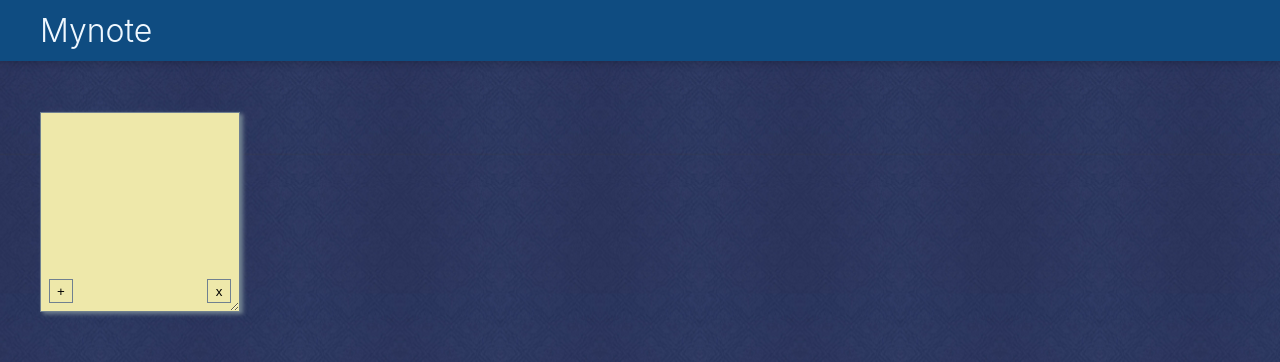
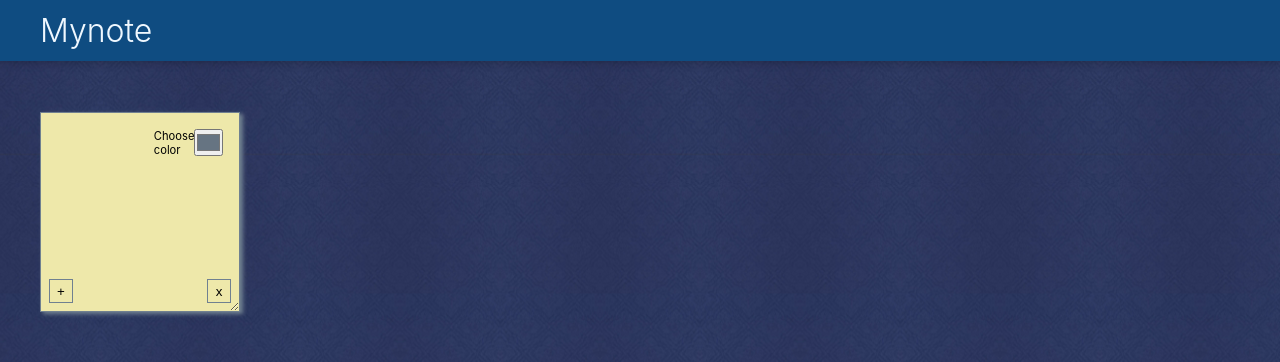
Before and after one commit to marinaandthecode/mern-notes, a React (Create React App) app: page / in a window 1280 px wide. Shown: the top 362 px of the page. Built offline with nearby package versions, Linux system fonts and the light colour scheme.

Commit message:
Add note color picker function

```diff
--- a/src/components/App.jsx
+++ b/src/components/App.jsx
@@ -13,8 +13,12 @@ function App() {
     });
   }
 
+  // function updateNote(id)
+
+//  function changeBgr
+
   function deleteNote(id) {
-    console.log(id);
+
     setNotes(prevNotes => {
       return prevNotes.filter((noteItem, index) => {
         return index !== id;
@@ -26,7 +30,7 @@ function App() {
     <div className="App">
       <Header />
       {notes.map((noteItem, index) => {
-        return <Note key={noteItem.dateCreated} content={noteItem.content} id={index} onAdd={addNote} onDelete={deleteNote}/>
+        return <Note key={noteItem.dateCreated} id={index} onAdd={addNote} onDelete={deleteNote}/>
       })}
       <Footer />
     </div>
@@ -35,10 +39,10 @@ function App() {
 
 export default App;
 
-// 1. Add handleChange fn (update note) and pass as props
+// 1. Add handleChange fn (update note) and pass as props ! Lift state up from Note
 // 2. Add handleDelete fn (delete note) and pass as props
 // 3. Add addnote fn (create note) and pass as props
 // 4. Add notes state []
 // 5. Drag n drop
-// 6. Note color picker
+// 6. Note color picker - separate component
 // 7. Bgrset
--- a/src/components/Note.jsx
+++ b/src/components/Note.jsx
@@ -4,7 +4,8 @@ function Note(props) {
 
     const [note, setNote] = useState({
         content: "",
-        dateCreated: new Date().toLocaleString()
+        dateCreated: new Date().toLocaleString(),
+        noteColor: "#eee8aa"
     });
 
     function handleInput(event) {
@@ -25,11 +26,26 @@ function Note(props) {
         props.onAdd(note);
     }
 
+    function handleColorInput(event) {
+        const noteColor = event.target.value;
+        setNote(prevNote => {
+            return {
+                ...prevNote,
+                noteColor: noteColor
+            }
+        })
+
+    }
+
     return (
-        <div className="note" onContextMenu>
+        <div className="note" style={{backgroundColor: note.noteColor}} onContextMenu>
             <textarea onInput={handleInput} className="note-content">{note.content}</textarea>
             <button className="note-control add" onClick={handleAddClick}>+</button>
-            <p></p>
+
+            {/* TODO: create ColorPicker component - displayonContextMenu */}
+            <label style={{fontSize: "0.7rem"}} for="note-bgr">Choose color</label>
+            <input type="color" name="note-bgr" value="#667482" onInput={handleColorInput}></input>
+
             <button className="note-control delete" onClick={handleDeleteClick}>x</button>
         </div>
     )
```
